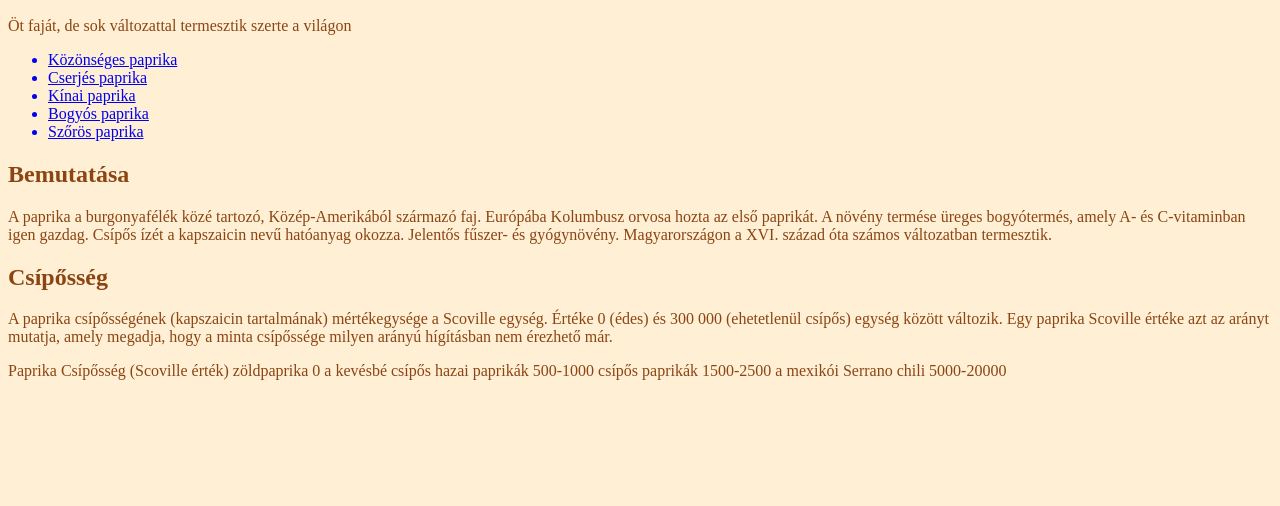
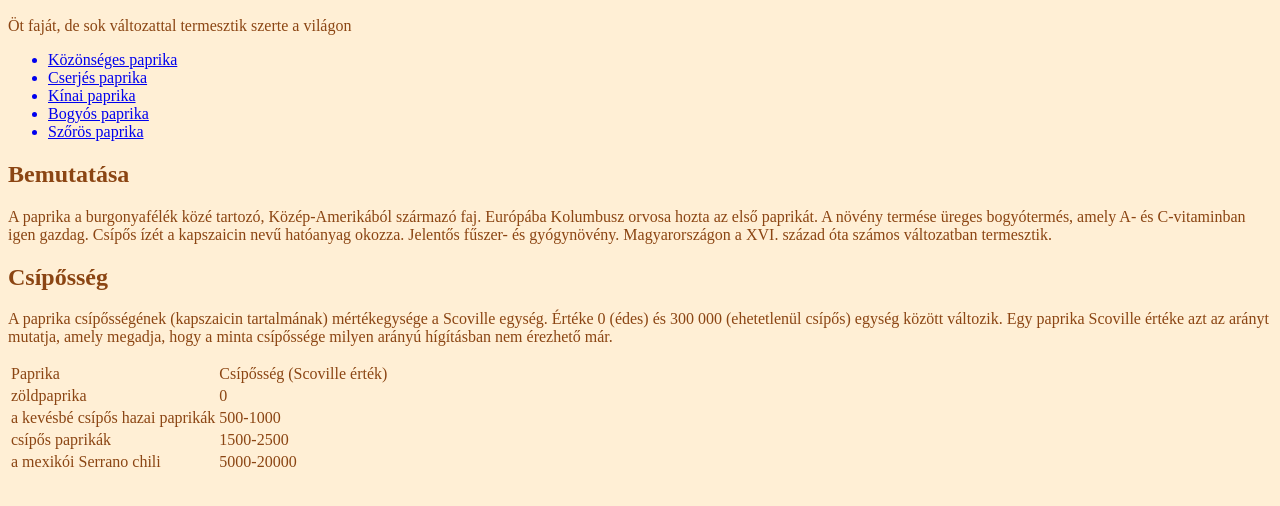
Before and after one commit to Metron16/Paprika_page, a plain HTML site: page paprika.html in a window 1280 px wide. Shown: the part 110-616 px from the top of the page. Drawn offline with Linux system fonts and the light colour scheme.

Commit message:
8. Kezdetleges táblázat...

```diff
--- a/paprika.html
+++ b/paprika.html
@@ -17,7 +17,7 @@
 
         <p>Öt faját, de sok változattal termesztik szerte a világon</p>
         <ul>
-            <a href="./resources/img/sok.jpg"><li>Közönséges paprika</li></a>
+            <a href="./resources/img/sok.jpg" target="_blank"><li>Közönséges paprika</li></a>
             <a href="https://hu.wikipedia.org/wiki/Cserj%C3%A9s_paprika" target="_blank"><li>Cserjés paprika</li></a>
             <a href="https://hu.wikipedia.org/wiki/K%C3%ADnai_paprika" target="_blank"><li>Kínai paprika</li></a>
             <a href="https://hu.wikipedia.org/wiki/Bogy%C3%B3s_paprika" target="_blank"><li>Bogyós paprika</li></a>
@@ -33,12 +33,29 @@
         <h2>Csípősség</h2>
 
         <p>A paprika csípősségének (kapszaicin tartalmának) mértékegysége a Scoville egység. Értéke 0 (édes) és 300 000 (ehetetlenül csípős) egység között változik. Egy paprika Scoville értéke azt az arányt mutatja, amely megadja, hogy a minta csípőssége milyen arányú hígításban nem érezhető már.</p>
+        <table>
+            <tr>
+                <td>Paprika</td>
+                <td>Csípősség (Scoville érték)</td>
+            </tr>
+            <tr>
+                <td>zöldpaprika</td>
+                <td>0</td>
+            </tr>
+            <tr>
+                <td>a kevésbé csípős hazai paprikák</td>
+                <td>500-1000</td>
+            </tr>
+            <tr>
+                <td>csípős paprikák</td>
+                <td>1500-2500</td>
+            </tr>
+            <tr>
+                <td>a mexikói Serrano chili</td>
+                <td>5000-20000</td>
+            </tr>
+        </table>
 
-        Paprika Csípősség (Scoville érték)
-        zöldpaprika 0
-        a kevésbé csípős hazai paprikák 500-1000
-        csípős paprikák 1500-2500
-        a mexikói Serrano chili 5000-20000
     </div>
 </div>
 </body>
```
Also changed, not shown: 1 other file.
